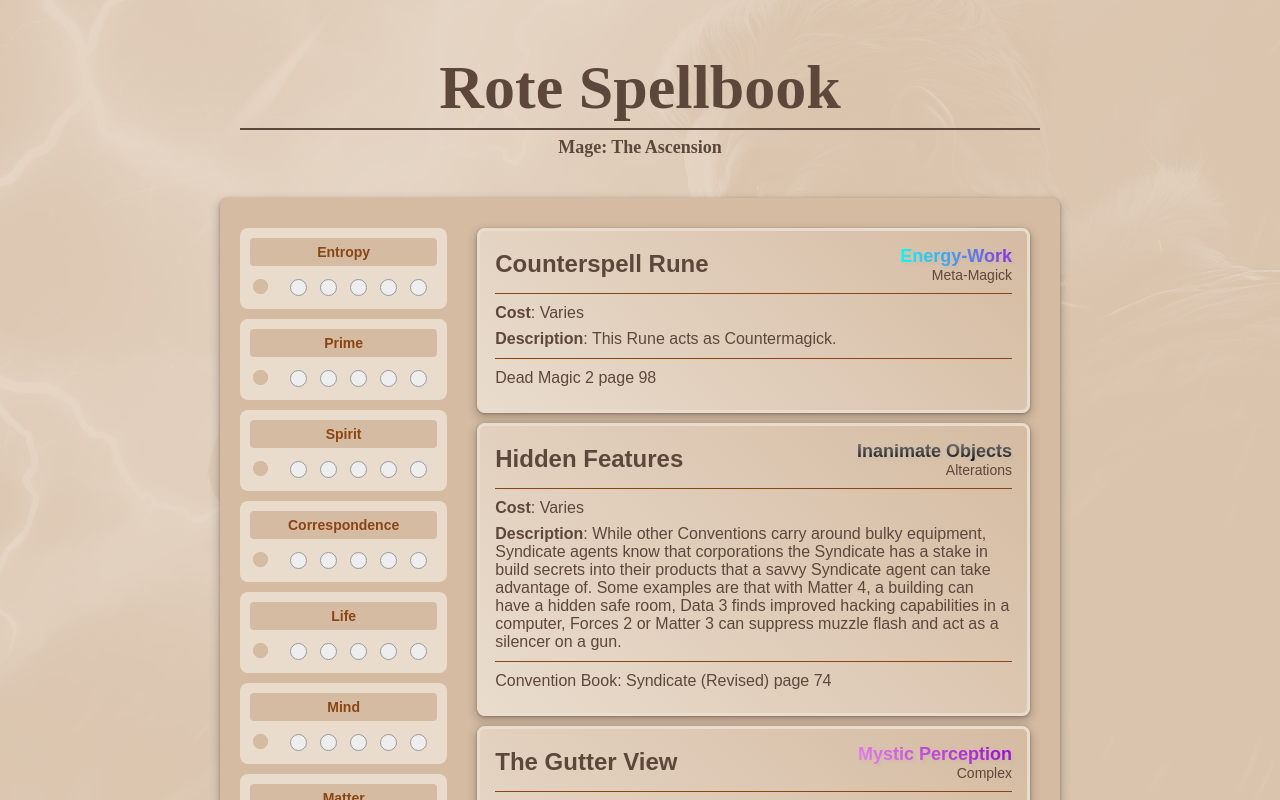
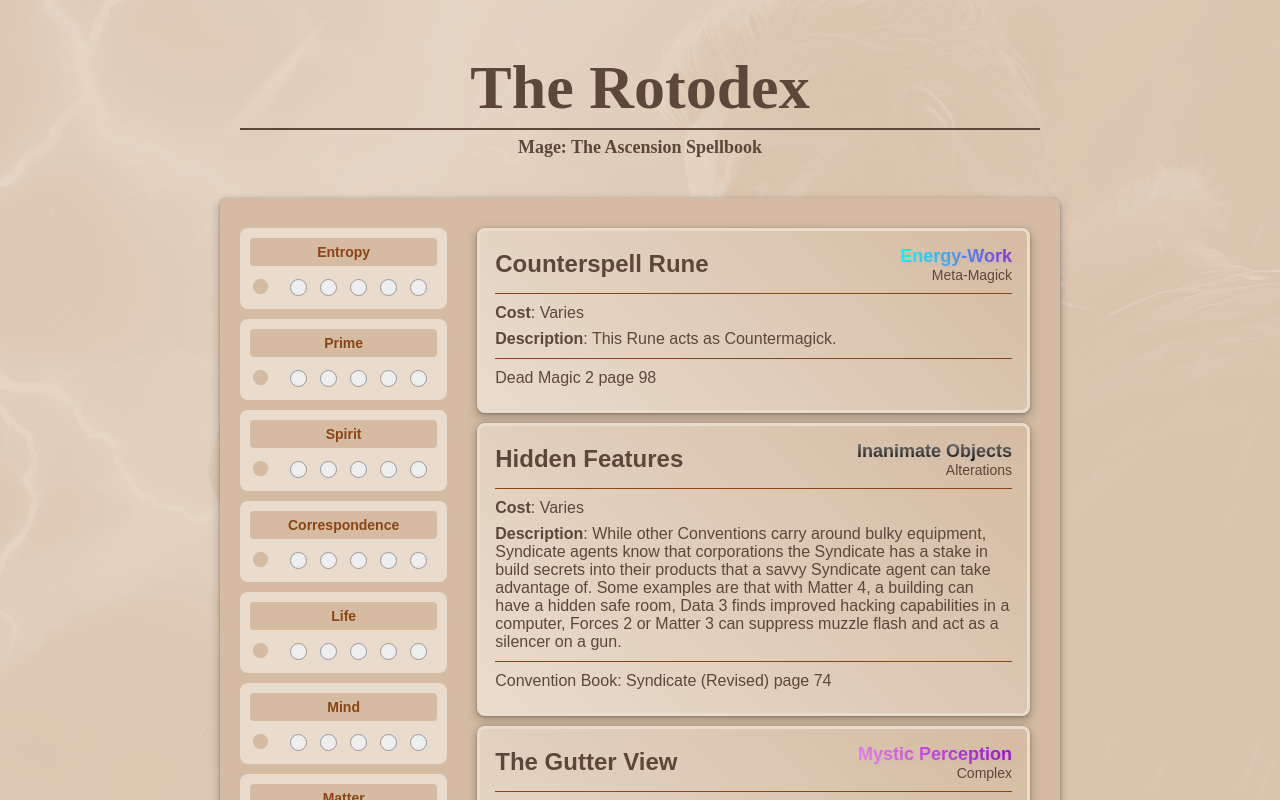
Before and after one commit to brangerjoe/mage-spellbook, a React (Create React App) app: page / in a window 1280 px wide. Shown: the top 800 px of the page. Built offline with nearby package versions, Linux system fonts and the light colour scheme; a web font is replaced by a local one.

Commit message:
JEFFREY!!!

```diff
--- a/src/App.tsx
+++ b/src/App.tsx
@@ -75,8 +75,8 @@
 
 	return (
 		<div className="app-container">
-			<h1 className="title">Rote Spellbook</h1>
-			<h2 className="subtitle">Mage: The Ascension</h2>
+			<h1 className="title">The Rotodex</h1>
+			<h2 className="subtitle">Mage: The Ascension Spellbook</h2>
 			<div className="content-container">
 				<div className="dropdown-container">
 					{/* Sphere selectors */}
```
